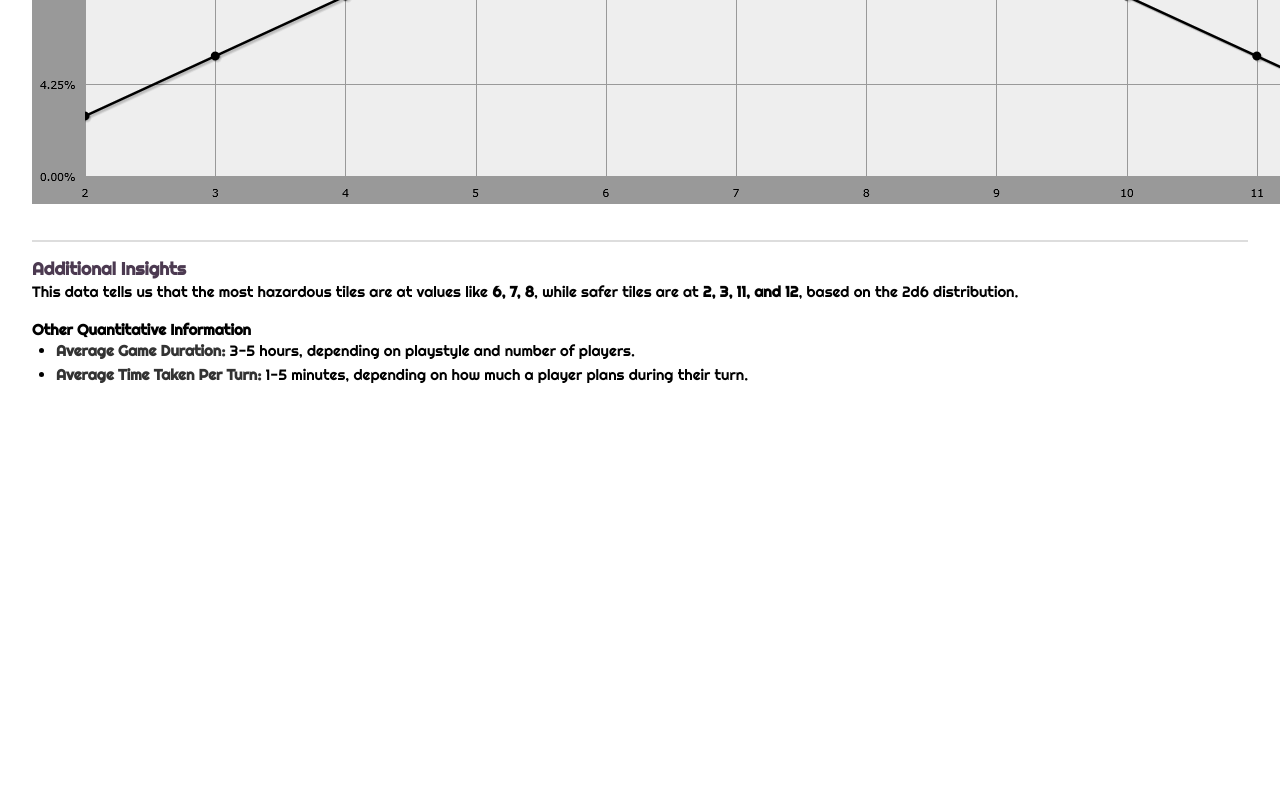
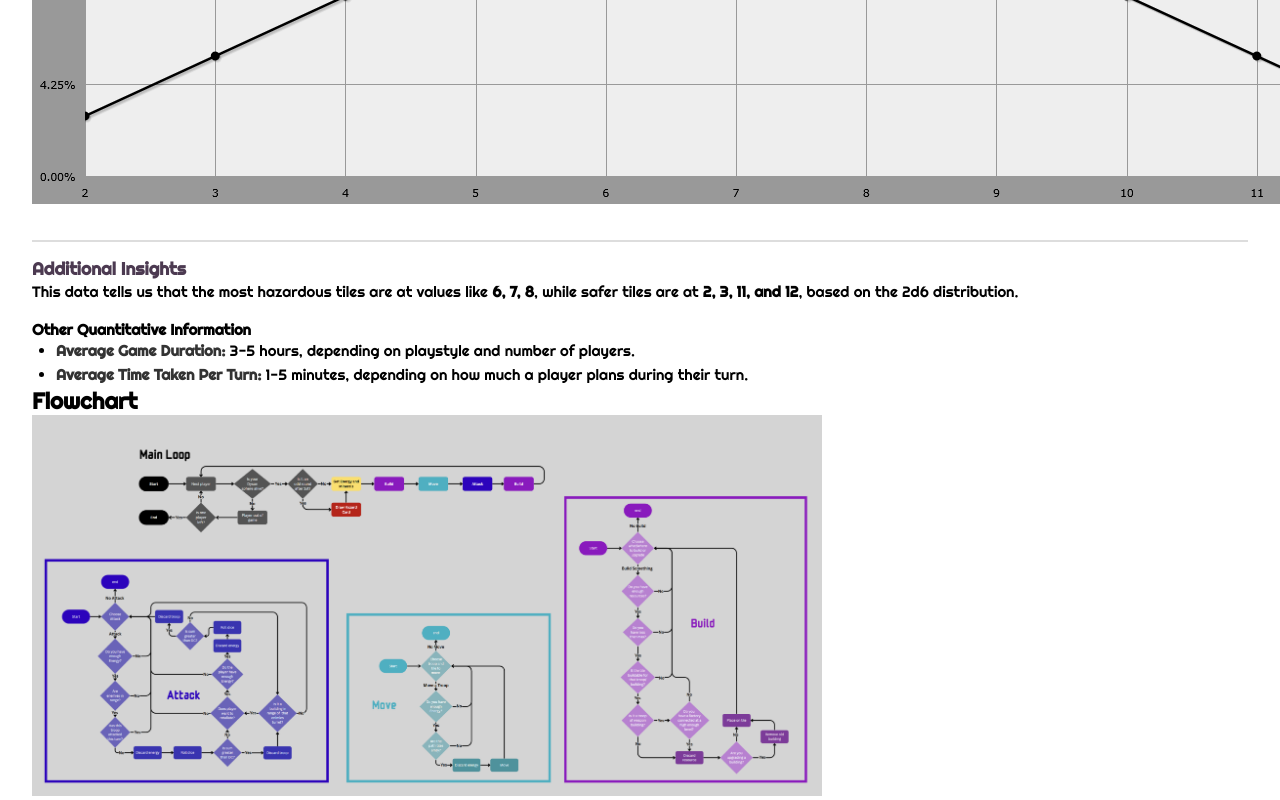
Before and after one commit to TinCanAustin/heat-death-IAT210, a React (Vite) app: page /analysis in a window 1280 px wide. Shown: the part 735-1535 px from the top of the page. Before the commit the page ends 1122 px from the top, so only its background shows below. Built offline with nearby package versions, Linux system fonts and the light colour scheme.

Commit message:
flowchart

```diff
--- a/src/components/analysis_page/analysis.jsx
+++ b/src/components/analysis_page/analysis.jsx
@@ -83,8 +83,10 @@ function Analysis(){
                 </ul>
             </section>
 
-            {/* <h1>Flowchart</h1>
-            <img src={flow}/> */}
+            <section className='flowchart'>
+                <h1>Flowchart</h1>
+                <img src={flow}/>
+            </section>
         </div>
     );
 }
--- a/src/components/analysis_page/style.css
+++ b/src/components/analysis_page/style.css
@@ -51,3 +51,7 @@
 .conclusion li strong {
     color: #333;
 }
+
+.flowchart img{
+    width: 65%;
+}
```
